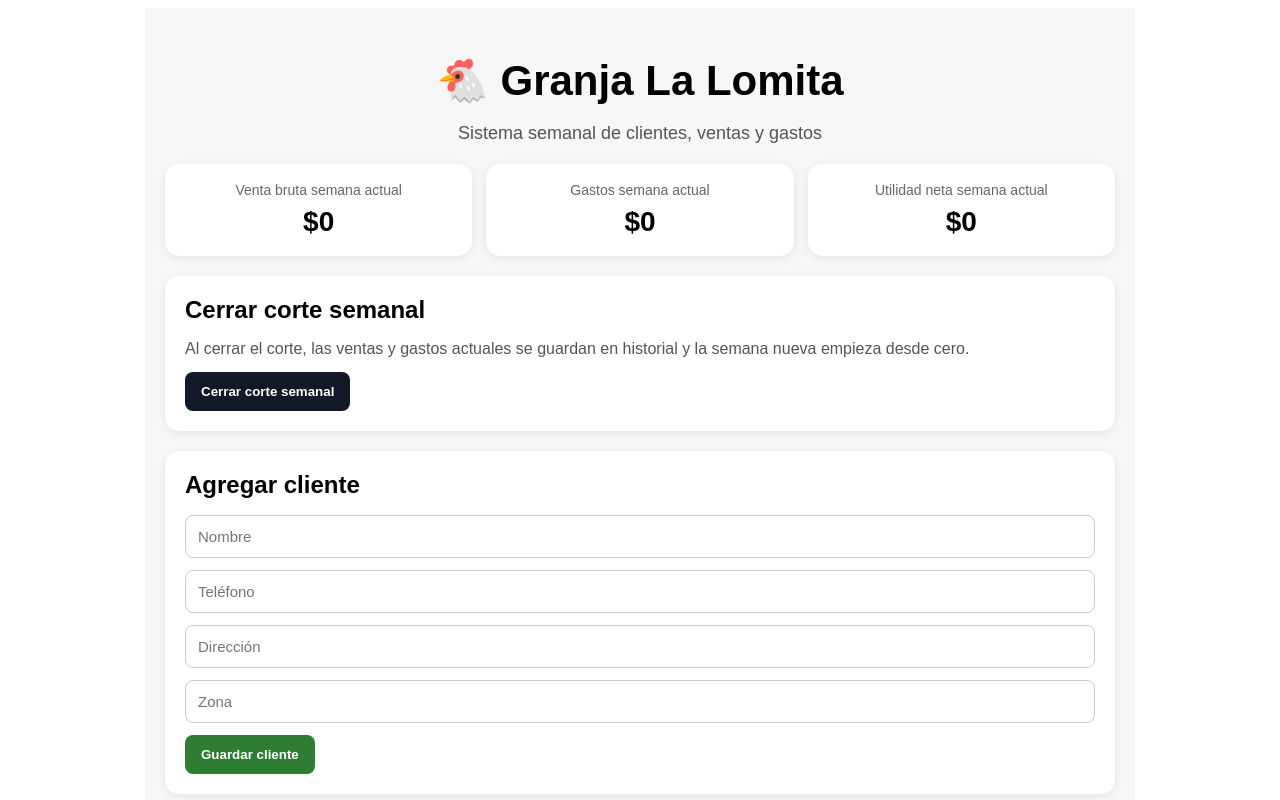
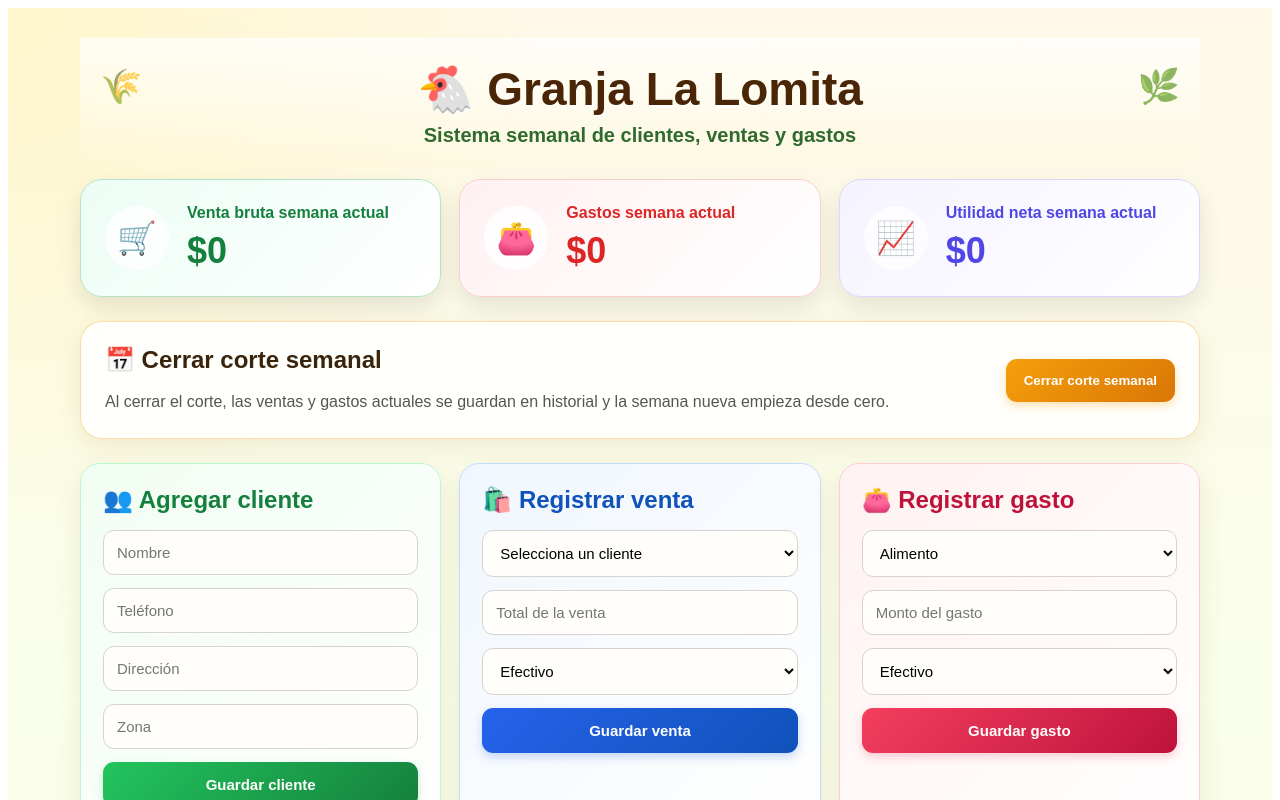
Before and after one commit to conyelectro10-web/granja-app-final-ok-3, a React (Create React App) app: page / in a window 1280 px wide. Shown: the top 800 px of the page. Built offline with nearby package versions, Linux system fonts and the light colour scheme.

Commit message:
Update App.js

```diff
--- a/src/App.js
+++ b/src/App.js
@@ -213,38 +213,61 @@ export default function App() {
   }, [clientesOrdenados, buscarCliente]);
 
   return (
+    <div style={styles.page}>
       <div style={styles.container}>
+        <div style={styles.hero}>
+          <div style={styles.farmLeft}>🌾</div>
+          <div>
             <h1 style={styles.title}>🐔 Granja La Lomita</h1>
             <p style={styles.subtitle}>Sistema semanal de clientes, ventas y gastos</p>
+          </div>
+          <div style={styles.farmRight}>🌿</div>
+        </div>
 
         <div style={styles.summaryGrid}>
-        <div style={styles.summaryCard}>
-          <div style={styles.summaryLabel}>Venta bruta semana actual</div>
-          <div style={styles.summaryValue}>${ventaBruta}</div>
-        </div>
-        <div style={styles.summaryCard}>
-          <div style={styles.summaryLabel}>Gastos semana actual</div>
-          <div style={styles.summaryValue}>${totalGastos}</div>
-        </div>
-        <div style={styles.summaryCard}>
-          <div style={styles.summaryLabel}>Utilidad neta semana actual</div>
-          <div style={styles.summaryValue}>${utilidadNeta}</div>
+          <div style={{ ...styles.summaryCard, ...styles.summaryVenta }}>
+            <div style={styles.summaryIcon}>🛒</div>
+            <div>
+              <div style={styles.summaryLabelVenta}>Venta bruta semana actual</div>
+              <div style={styles.summaryValueVenta}>${ventaBruta}</div>
             </div>
           </div>
 
-      <div style={styles.card}>
-        <h2 style={styles.sectionTitle}>Cerrar corte semanal</h2>
+          <div style={{ ...styles.summaryCard, ...styles.summaryGasto }}>
+            <div style={styles.summaryIcon}>👛</div>
+            <div>
+              <div style={styles.summaryLabelGasto}>Gastos semana actual</div>
+              <div style={styles.summaryValueGasto}>${totalGastos}</div>
+            </div>
+          </div>
+
+          <div style={{ ...styles.summaryCard, ...styles.summaryUtilidad }}>
+            <div style={styles.summaryIcon}>📈</div>
+            <div>
+              <div style={styles.summaryLabelUtilidad}>Utilidad neta semana actual</div>
+              <div style={styles.summaryValueUtilidad}>${utilidadNeta}</div>
+            </div>
+          </div>
+        </div>
+
+        <div style={styles.cutCard}>
+          <div>
+            <h2 style={styles.sectionTitle}>📅 Cerrar corte semanal</h2>
             <p style={styles.note}>
               Al cerrar el corte, las ventas y gastos actuales se guardan en historial
               y la semana nueva empieza desde cero.
             </p>
-        <button style={styles.blackButton} onClick={cerrarCorteSemanal}>
+          </div>
+          <button style={styles.orangeButton} onClick={cerrarCorteSemanal}>
             Cerrar corte semanal
           </button>
         </div>
 
-      <div style={styles.card}>
-        <h2 style={styles.sectionTitle}>Agregar cliente</h2>
+        <div style={styles.formGrid}>
+          <div style={{ ...styles.card, ...styles.clientCard }}>
+            <h2 style={{ ...styles.sectionTitle, color: "#15803d" }}>
+              👥 Agregar cliente
+            </h2>
 
             <input
               style={styles.input}
@@ -287,8 +310,10 @@ export default function App() {
             </button>
           </div>
 
-      <div style={styles.card}>
-        <h2 style={styles.sectionTitle}>Registrar venta</h2>
+          <div style={{ ...styles.card, ...styles.saleCard }}>
+            <h2 style={{ ...styles.sectionTitle, color: "#0f52ba" }}>
+              🛍️ Registrar venta
+            </h2>
 
             <select
               style={styles.input}
@@ -331,8 +356,10 @@ export default function App() {
             </button>
           </div>
 
-      <div style={styles.card}>
-        <h2 style={styles.sectionTitle}>Registrar gasto</h2>
+          <div style={{ ...styles.card, ...styles.expenseCard }}>
+            <h2 style={{ ...styles.sectionTitle, color: "#be123c" }}>
+              👛 Registrar gasto
+            </h2>
 
             <select
               style={styles.input}
@@ -382,13 +409,14 @@ export default function App() {
               Guardar gasto
             </button>
           </div>
+        </div>
 
         <div style={styles.card}>
           <button
-          style={styles.folderButton}
+            style={{ ...styles.folderButton, ...styles.folderGreen }}
             onClick={() => setMostrarClientes(!mostrarClientes)}
           >
-          <span>📁 Clientes registrados</span>
+            <span>👥 📁 Clientes registrados</span>
             <span>{mostrarClientes ? "▲" : "▼"}</span>
           </button>
 
@@ -442,10 +470,10 @@ export default function App() {
 
         <div style={styles.card}>
           <button
-          style={styles.folderButton}
+            style={{ ...styles.folderButton, ...styles.folderBlue }}
             onClick={() => setMostrarVentas(!mostrarVentas)}
           >
-          <span>📁 Ventas semana actual</span>
+            <span>🛒 📁 Ventas semana actual</span>
             <span>{mostrarVentas ? "▲" : "▼"}</span>
           </button>
 
@@ -496,10 +524,10 @@ export default function App() {
 
         <div style={styles.card}>
           <button
-          style={styles.folderButton}
+            style={{ ...styles.folderButton, ...styles.folderRed }}
             onClick={() => setMostrarGastos(!mostrarGastos)}
           >
-          <span>📁 Gastos semana actual</span>
+            <span>👛 📁 Gastos semana actual</span>
             <span>{mostrarGastos ? "▲" : "▼"}</span>
           </button>
 
@@ -550,10 +578,10 @@ export default function App() {
 
         <div style={styles.card}>
           <button
-          style={styles.folderButton}
+            style={{ ...styles.folderButton, ...styles.folderPurple }}
             onClick={() => setMostrarCortes(!mostrarCortes)}
           >
-          <span>📁 Historial de cortes anteriores</span>
+            <span>📋 📁 Historial de cortes anteriores</span>
             <span>{mostrarCortes ? "▲" : "▼"}</span>
           </button>
 
@@ -565,10 +593,18 @@ export default function App() {
                 cortes.map((corte) => (
                   <div key={corte.id} style={styles.cutBox}>
                     <h3>Corte cerrado</h3>
-                  <p><strong>Fecha:</strong> {corte.fecha}</p>
-                  <p><strong>Venta bruta:</strong> ${corte.ventaBruta}</p>
-                  <p><strong>Gastos:</strong> ${corte.totalGastos}</p>
-                  <p><strong>Utilidad neta:</strong> ${corte.utilidadNeta}</p>
+                    <p>
+                      <strong>Fecha:</strong> {corte.fecha}
+                    </p>
+                    <p>
+                      <strong>Venta bruta:</strong> ${corte.ventaBruta}
+                    </p>
+                    <p>
+                      <strong>Gastos:</strong> ${corte.totalGastos}
+                    </p>
+                    <p>
+                      <strong>Utilidad neta:</strong> ${corte.utilidadNeta}
+                    </p>
 
                     <button
                       style={styles.deleteButton}
@@ -583,117 +619,245 @@ export default function App() {
           )}
         </div>
       </div>
+    </div>
   );
 }
 
 const styles = {
+  page: {
+    minHeight: "100vh",
+    background:
+      "radial-gradient(circle at top left, #fff7cc 0%, transparent 28%), radial-gradient(circle at bottom right, #d9f99d 0%, transparent 26%), linear-gradient(180deg, #fff8e7 0%, #f9ffe9 48%, #fff1e6 100%)",
+    padding: "0",
+  },
   container: {
-    maxWidth: "950px",
+    maxWidth: "1120px",
     margin: "0 auto",
-    padding: "20px",
+    padding: "30px 22px 50px",
     fontFamily: "Arial, sans-serif",
-    backgroundColor: "#f7f7f7",
+  },
+  hero: {
+    position: "relative",
+    textAlign: "center",
+    padding: "24px 10px 20px",
+    borderRadius: "0 0 28px 28px",
+    background:
+      "linear-gradient(180deg, rgba(255,255,255,0.75), rgba(255,247,215,0.35))",
+    marginBottom: "12px",
+  },
+  farmLeft: {
+    position: "absolute",
+    left: "20px",
+    top: "28px",
+    fontSize: "34px",
+    opacity: 0.7,
+  },
+  farmRight: {
+    position: "absolute",
+    right: "20px",
+    top: "28px",
+    fontSize: "34px",
+    opacity: 0.7,
   },
   title: {
     textAlign: "center",
-    marginBottom: "5px",
-    fontSize: "42px",
+    margin: "0 0 8px",
+    fontSize: "46px",
+    color: "#4a2606",
+    textShadow: "1px 2px 0 rgba(255,255,255,0.8)",
   },
   subtitle: {
     textAlign: "center",
-    color: "#555",
-    marginBottom: "20px",
-    fontSize: "18px",
+    color: "#2f6b2f",
+    margin: "0",
+    fontSize: "20px",
+    fontWeight: "700",
   },
   summaryGrid: {
     display: "grid",
-    gridTemplateColumns: "repeat(auto-fit, minmax(220px, 1fr))",
-    gap: "14px",
-    marginBottom: "20px",
+    gridTemplateColumns: "repeat(auto-fit, minmax(250px, 1fr))",
+    gap: "18px",
+    marginBottom: "24px",
   },
   summaryCard: {
-    backgroundColor: "#ffffff",
-    padding: "18px",
-    borderRadius: "14px",
-    boxShadow: "0 2px 10px rgba(0,0,0,0.08)",
-    textAlign: "center",
+    display: "flex",
+    alignItems: "center",
+    gap: "18px",
+    padding: "24px",
+    borderRadius: "22px",
+    boxShadow: "0 10px 25px rgba(0,0,0,0.10)",
+    border: "1px solid rgba(255,255,255,0.8)",
   },
-  summaryLabel: {
-    color: "#666",
-    fontSize: "14px",
+  summaryVenta: {
+    background: "linear-gradient(135deg, #ecfdf5, #ffffff)",
+    border: "1px solid #b7e4c7",
+  },
+  summaryGasto: {
+    background: "linear-gradient(135deg, #fff1f2, #ffffff)",
+    border: "1px solid #fecdd3",
+  },
+  summaryUtilidad: {
+    background: "linear-gradient(135deg, #f5f3ff, #ffffff)",
+    border: "1px solid #ddd6fe",
+  },
+  summaryIcon: {
+    width: "64px",
+    height: "64px",
+    borderRadius: "999px",
+    backgroundColor: "rgba(255,255,255,0.8)",
+    display: "flex",
+    alignItems: "center",
+    justifyContent: "center",
+    fontSize: "32px",
+  },
+  summaryLabelVenta: {
+    color: "#15803d",
+    fontSize: "16px",
     marginBottom: "8px",
+    fontWeight: "800",
   },
-  summaryValue: {
-    fontSize: "28px",
+  summaryLabelGasto: {
+    color: "#dc2626",
+    fontSize: "16px",
+    marginBottom: "8px",
+    fontWeight: "800",
+  },
+  summaryLabelUtilidad: {
+    color: "#4f46e5",
+    fontSize: "16px",
+    marginBottom: "8px",
+    fontWeight: "800",
+  },
+  summaryValueVenta: {
+    fontSize: "36px",
     fontWeight: "bold",
+    color: "#15803d",
+  },
+  summaryValueGasto: {
+    fontSize: "36px",
+    fontWeight: "bold",
+    color: "#dc2626",
+  },
+  summaryValueUtilidad: {
+    fontSize: "36px",
+    fontWeight: "bold",
+    color: "#4f46e5",
+  },
+  cutCard: {
+    display: "flex",
+    justifyContent: "space-between",
+    alignItems: "center",
+    gap: "18px",
+    backgroundColor: "rgba(255,255,255,0.86)",
+    padding: "24px",
+    marginBottom: "24px",
+    borderRadius: "22px",
+    boxShadow: "0 8px 24px rgba(120, 80, 20, 0.10)",
+    border: "1px solid rgba(245, 158, 11, 0.35)",
+    backdropFilter: "blur(6px)",
+  },
+  formGrid: {
+    display: "grid",
+    gridTemplateColumns: "repeat(auto-fit, minmax(280px, 1fr))",
+    gap: "18px",
+    marginBottom: "22px",
+  },
+  card: {
+    backgroundColor: "rgba(255,255,255,0.88)",
+    padding: "22px",
+    marginBottom: "18px",
+    borderRadius: "20px",
+    boxShadow: "0 8px 24px rgba(120, 80, 20, 0.10)",
+    border: "1px solid rgba(255, 210, 130, 0.42)",
+    backdropFilter: "blur(6px)",
+  },
+  clientCard: {
+    background: "linear-gradient(135deg, rgba(240,253,244,0.92), rgba(255,255,255,0.92))",
+    border: "1px solid #bbf7d0",
+  },
+  saleCard: {
+    background: "linear-gradient(135deg, rgba(239,246,255,0.92), rgba(255,255,255,0.92))",
+    border: "1px solid #bfdbfe",
+  },
+  expenseCard: {
+    background: "linear-gradient(135deg, rgba(255,241,242,0.92), rgba(255,255,255,0.92))",
+    border: "1px solid #fecdd3",
   },
   sectionTitle: {
     marginTop: 0,
     marginBottom: "16px",
+    color: "#3b240c",
+    fontSize: "24px",
   },
   note: {
     color: "#555",
-    marginBottom: "14px",
-  },
-  card: {
-    backgroundColor: "#fff",
-    padding: "20px",
-    marginBottom: "20px",
-    borderRadius: "14px",
-    boxShadow: "0 2px 10px rgba(0,0,0,0.08)",
+    marginBottom: "0",
+    lineHeight: "1.5",
   },
   input: {
     display: "block",
     width: "100%",
-    marginBottom: "12px",
-    padding: "12px",
-    borderRadius: "8px",
-    border: "1px solid #ccc",
+    marginBottom: "13px",
+    padding: "13px",
+    borderRadius: "11px",
+    border: "1px solid #d6d3d1",
     boxSizing: "border-box",
     fontSize: "15px",
+    backgroundColor: "#fffefa",
   },
   greenButton: {
-    backgroundColor: "#2e7d32",
+    width: "100%",
+    background: "linear-gradient(135deg, #22c55e, #15803d)",
     color: "white",
     border: "none",
-    padding: "12px 16px",
-    borderRadius: "8px",
+    padding: "14px 18px",
+    borderRadius: "11px",
     cursor: "pointer",
     fontWeight: "bold",
+    boxShadow: "0 4px 10px rgba(34,197,94,0.25)",
+    fontSize: "15px",
   },
   blueButton: {
-    backgroundColor: "#1565c0",
+    width: "100%",
+    background: "linear-gradient(135deg, #2563eb, #0f52ba)",
     color: "white",
     border: "none",
-    padding: "12px 16px",
-    borderRadius: "8px",
+    padding: "14px 18px",
+    borderRadius: "11px",
     cursor: "pointer",
     fontWeight: "bold",
+    boxShadow: "0 4px 10px rgba(37,99,235,0.25)",
+    fontSize: "15px",
   },
   redButton: {
-    backgroundColor: "#b71c1c",
+    width: "100%",
+    background: "linear-gradient(135deg, #f43f5e, #be123c)",
     color: "white",
     border: "none",
-    padding: "12px 16px",
-    borderRadius: "8px",
+    padding: "14px 18px",
+    borderRadius: "11px",
     cursor: "pointer",
     fontWeight: "bold",
+    boxShadow: "0 4px 10px rgba(244,63,94,0.25)",
+    fontSize: "15px",
   },
-  blackButton: {
-    backgroundColor: "#111827",
+  orangeButton: {
+    background: "linear-gradient(135deg, #f59e0b, #d97706)",
     color: "white",
     border: "none",
-    padding: "12px 16px",
-    borderRadius: "8px",
+    padding: "14px 18px",
+    borderRadius: "11px",
     cursor: "pointer",
     fontWeight: "bold",
+    boxShadow: "0 4px 10px rgba(245,158,11,0.30)",
+    whiteSpace: "nowrap",
   },
   deleteButton: {
     backgroundColor: "#c62828",
     color: "white",
     border: "none",
     padding: "8px 12px",
-    borderRadius: "6px",
+    borderRadius: "8px",
     cursor: "pointer",
     fontWeight: "bold",
   },
@@ -702,20 +866,38 @@ const styles = {
     display: "flex",
     justifyContent: "space-between",
     alignItems: "center",
-    backgroundColor: "#f1f5f9",
-    border: "1px solid #dbe3ea",
-    padding: "14px 16px",
-    borderRadius: "10px",
+    padding: "16px 18px",
+    borderRadius: "14px",
     cursor: "pointer",
     fontWeight: "bold",
     fontSize: "18px",
     marginBottom: "12px",
   },
+  folderGreen: {
+    background: "linear-gradient(135deg, #f0fdf4, #ffffff)",
+    border: "1px solid #bbf7d0",
+    color: "#15803d",
+  },
+  folderBlue: {
+    background: "linear-gradient(135deg, #eff6ff, #ffffff)",
+    border: "1px solid #bfdbfe",
+    color: "#0f52ba",
+  },
+  folderRed: {
+    background: "linear-gradient(135deg, #fff1f2, #ffffff)",
+    border: "1px solid #fecdd3",
+    color: "#be123c",
+  },
+  folderPurple: {
+    background: "linear-gradient(135deg, #f5f3ff, #ffffff)",
+    border: "1px solid #ddd6fe",
+    color: "#4f46e5",
+  },
   totalBox: {
     backgroundColor: "#e8f5e9",
     color: "#1b5e20",
     padding: "12px 14px",
-    borderRadius: "8px",
+    borderRadius: "10px",
     marginBottom: "14px",
     fontSize: "18px",
   },
@@ -723,7 +905,7 @@ const styles = {
     backgroundColor: "#ffebee",
     color: "#b71c1c",
     padding: "12px 14px",
-    borderRadius: "8px",
+    borderRadius: "10px",
     marginBottom: "14px",
     fontSize: "18px",
   },
@@ -734,12 +916,14 @@ const styles = {
     width: "100%",
     borderCollapse: "collapse",
     backgroundColor: "#fff",
+    borderRadius: "12px",
+    overflow: "hidden",
   },
   th: {
     textAlign: "left",
     padding: "12px",
-    backgroundColor: "#f3f4f6",
-    borderBottom: "2px solid #ddd",
+    backgroundColor: "#fef3c7",
+    borderBottom: "2px solid #facc15",
     fontSize: "14px",
   },
   td: {
@@ -749,10 +933,10 @@ const styles = {
     verticalAlign: "top",
   },
   cutBox: {
-    border: "1px solid #ddd",
-    borderRadius: "10px",
-    padding: "14px",
+    border: "1px solid #e5e7eb",
+    borderRadius: "14px",
+    padding: "16px",
     marginBottom: "12px",
-    backgroundColor: "#fafafa",
+    backgroundColor: "#fffefa",
   },
 };
```
Lines whose indentation alone changed are shown as unchanged.
